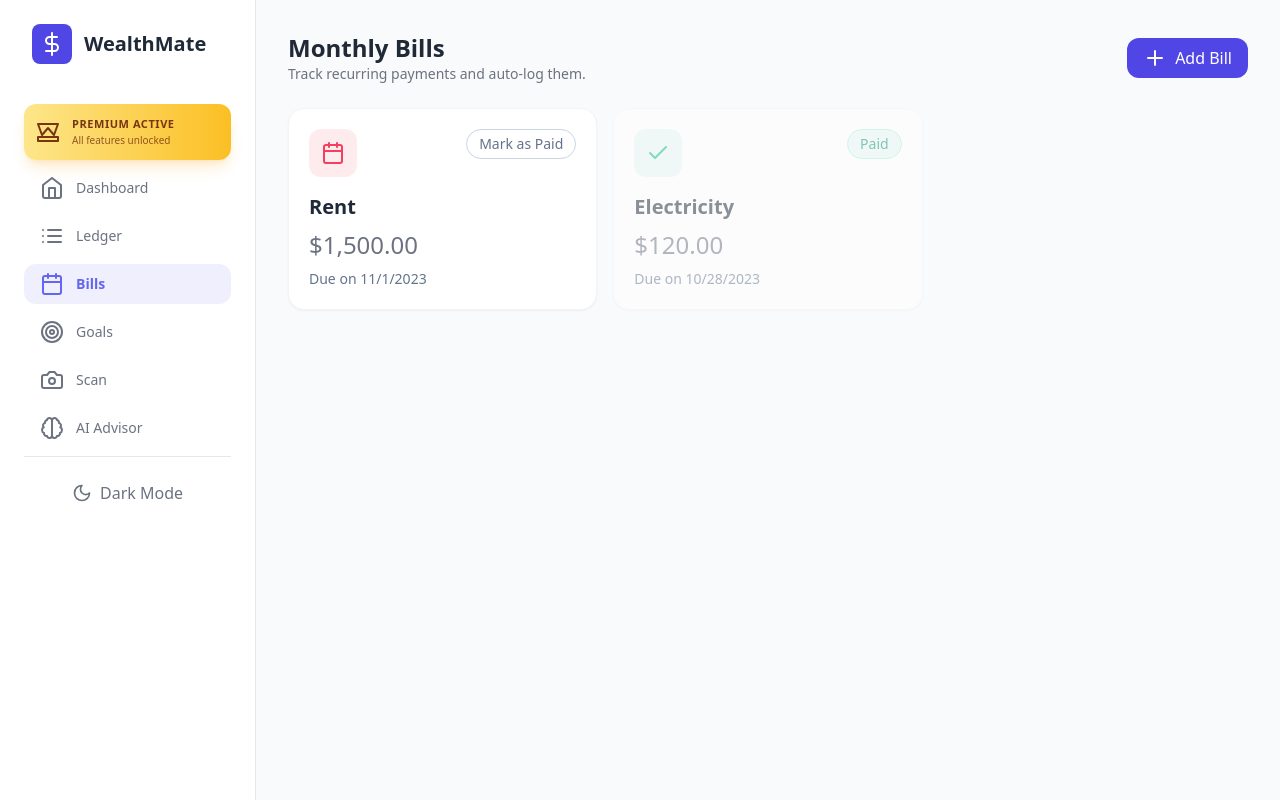
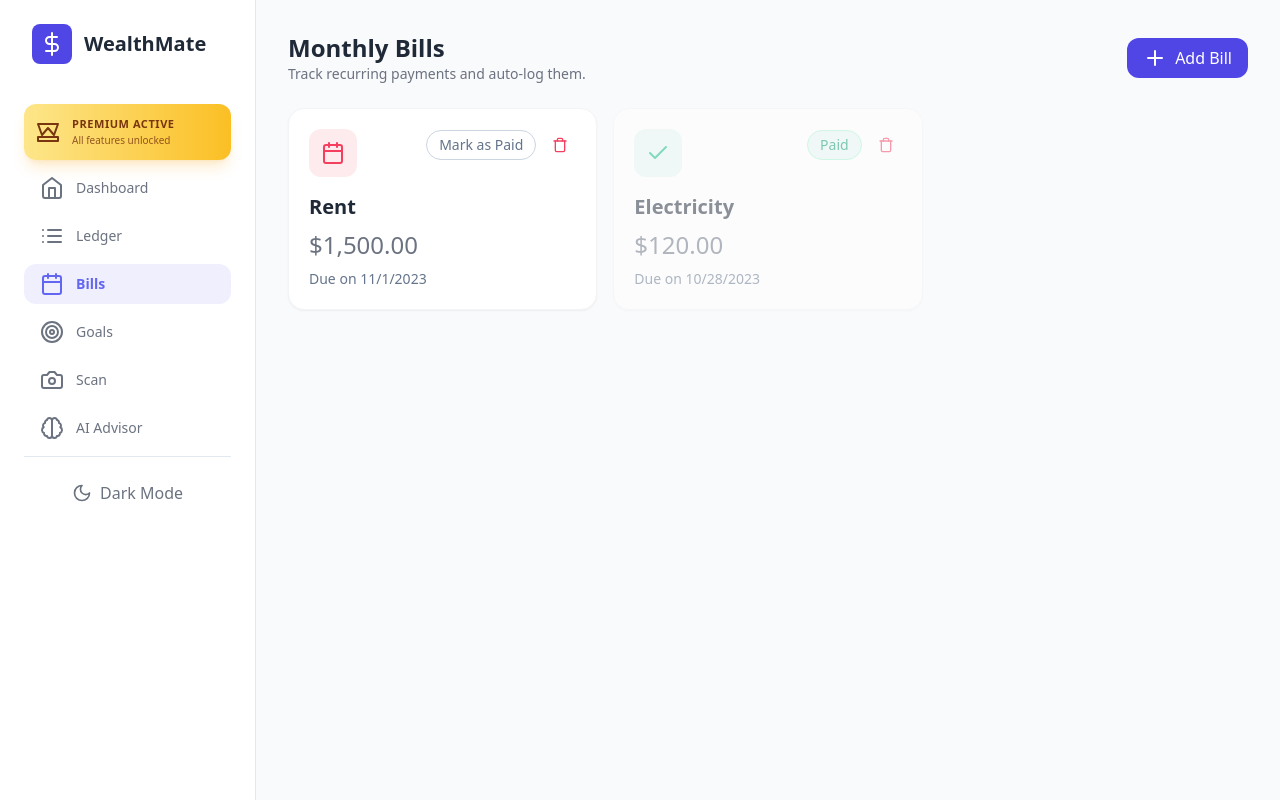
Before and after one commit to lifegateportal/Wealthmate, a React (Vite) app: page / in a window 1280 px wide. Both pictures are taken after a click on the button "Bills". Built offline with nearby package versions, Linux system fonts and the light colour scheme.

Commit message:
fix: allow removing monthly bills

```diff
--- a/src/views/BillsView.jsx
+++ b/src/views/BillsView.jsx
@@ -1,5 +1,5 @@
 import React, { useState } from 'react';
-import { IconPlus, IconCheck, IconCalendar } from '../components/icons';
+import { IconPlus, IconCheck, IconCalendar, IconTrash } from '../components/icons';
 
 export default function BillsView({
   theme,
@@ -14,14 +14,14 @@ export default function BillsView({
   const handleAdd = (e) => {
     e.preventDefault();
     if (!newBill.name || !newBill.amount) return;
-    setBills([{ ...newBill, amount: parseFloat(newBill.amount), id: Date.now(), isPaid: false }, ...bills]);
+    setBills((prev) => [{ ...newBill, amount: parseFloat(newBill.amount), id: Date.now(), isPaid: false }, ...prev]);
     setIsAdding(false);
     setNewBill({ name: '', amount: '', dueDate: new Date().toISOString().split('T')[0], category: 'Bills' });
   };
 
   const handleTogglePaid = (bill) => {
     const isNowPaid = !bill.isPaid;
-    setBills(bills.map(b => b.id === bill.id ? { ...b, isPaid: isNowPaid } : b));
+    setBills((prev) => prev.map((b) => (b.id === bill.id ? { ...b, isPaid: isNowPaid } : b)));
 
     if (isNowPaid) {
       if (window.confirm(`Do you want to automatically add "${bill.name}" (${formatCurrency(bill.amount)}) to your ledger as an expense?`)) {
@@ -34,6 +34,11 @@ export default function BillsView({
         });
       }
     }
+  };
+
+  const handleDeleteBill = (bill) => {
+    if (!window.confirm(`Remove \"${bill.name}\" from monthly bills?`)) return;
+    setBills((prev) => prev.filter((b) => b.id !== bill.id));
   };
 
   return (
@@ -73,9 +78,19 @@ export default function BillsView({
               <div className={`p-3 rounded-xl ${bill.isPaid ? 'bg-emerald-500/10 text-emerald-500' : 'bg-rose-500/10 text-rose-500'}`}>
                 {bill.isPaid ? <IconCheck /> : <IconCalendar />}
               </div>
-              <button onClick={() => handleTogglePaid(bill)} className={`text-sm font-medium px-3 py-1 rounded-full border transition-colors ${bill.isPaid ? 'bg-emerald-500/10 text-emerald-600 border-emerald-200 dark:border-emerald-800' : 'bg-transparent text-slate-500 border-slate-300 dark:border-slate-600 hover:bg-slate-100 dark:hover:bg-slate-800'}`}>
-                {bill.isPaid ? 'Paid' : 'Mark as Paid'}
-              </button>
+              <div className="flex items-center gap-2">
+                <button onClick={() => handleTogglePaid(bill)} className={`text-sm font-medium px-3 py-1 rounded-full border transition-colors ${bill.isPaid ? 'bg-emerald-500/10 text-emerald-600 border-emerald-200 dark:border-emerald-800' : 'bg-transparent text-slate-500 border-slate-300 dark:border-slate-600 hover:bg-slate-100 dark:hover:bg-slate-800'}`}>
+                  {bill.isPaid ? 'Paid' : 'Mark as Paid'}
+                </button>
+                <button
+                  onClick={() => handleDeleteBill(bill)}
+                  className="p-2 rounded-lg text-rose-500 hover:bg-rose-500/10 transition-colors"
+                  aria-label={`Delete ${bill.name}`}
+                  title="Delete bill"
+                >
+                  <IconTrash width="16" height="16" />
+                </button>
+              </div>
             </div>
             <h3 className={`text-xl font-bold ${theme.text}`}>{bill.name}</h3>
             <p className={`text-2xl font-light ${theme.textMuted} my-2`}>{formatCurrency(bill.amount)}</p>
```
